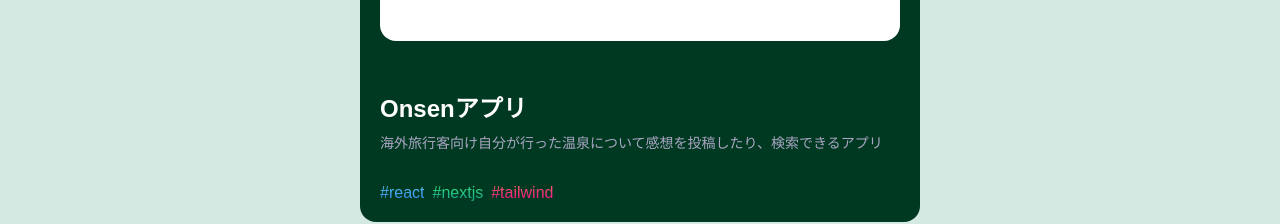
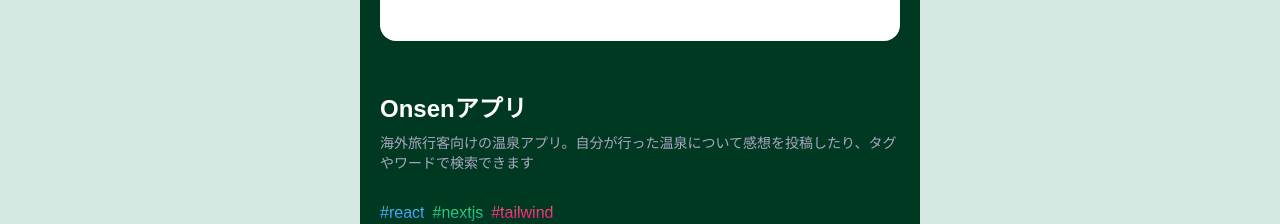
Before and after one commit to marinayam/portfolio, a React (Create React App) app: page / in a window 1280 px wide. Shown: the part 2080-2304 px from the top of the page. Built offline with nearby package versions, Linux system fonts and the light colour scheme.

Commit message:
説明内容変更

```diff
--- a/src/constants/index.js
+++ b/src/constants/index.js
@@ -65,7 +65,7 @@ const projects = [
   {
     name: "Onsenアプリ",
     description:
-      "海外旅行客向け自分が行った温泉について感想を投稿したり、検索できるアプリ",
+      "海外旅行客向けの温泉アプリ。自分が行った温泉について感想を投稿したり、タグやワードで検索できます",
     tags: [
       {
         name: "react",
```
